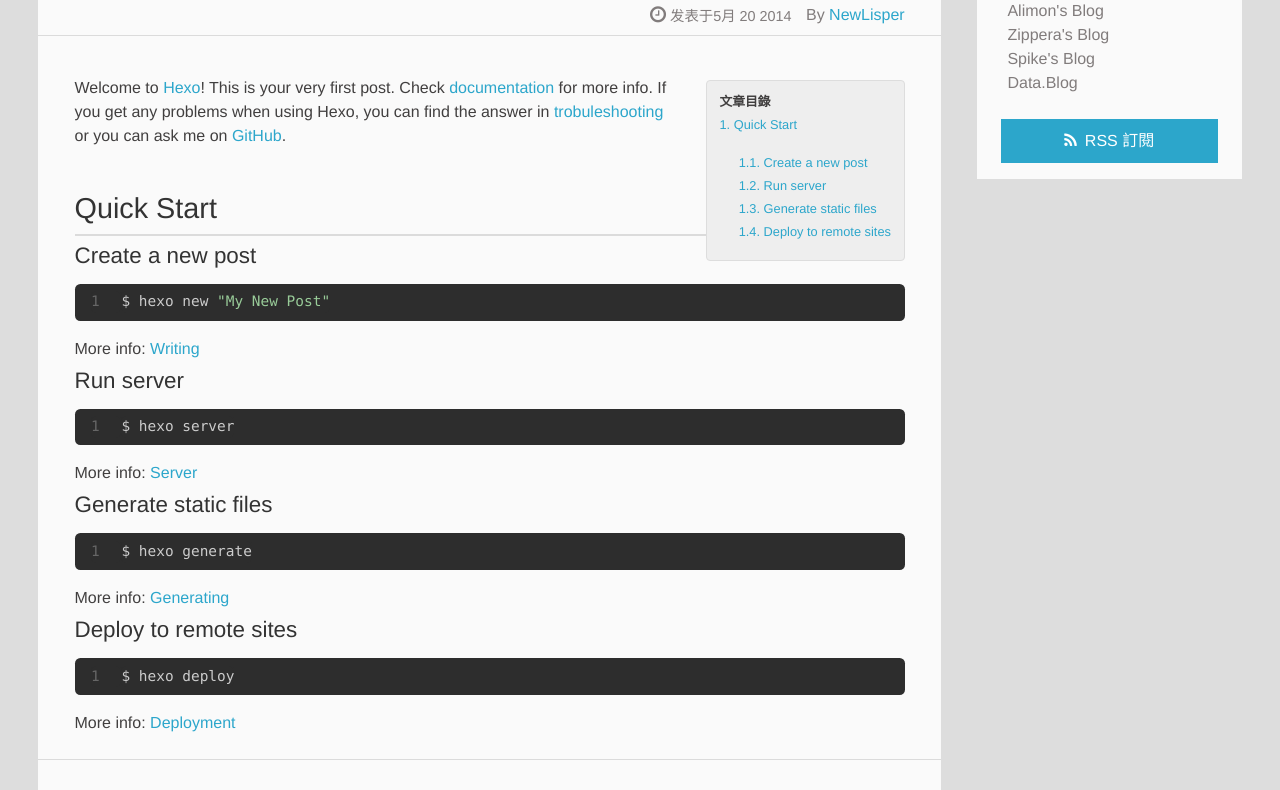
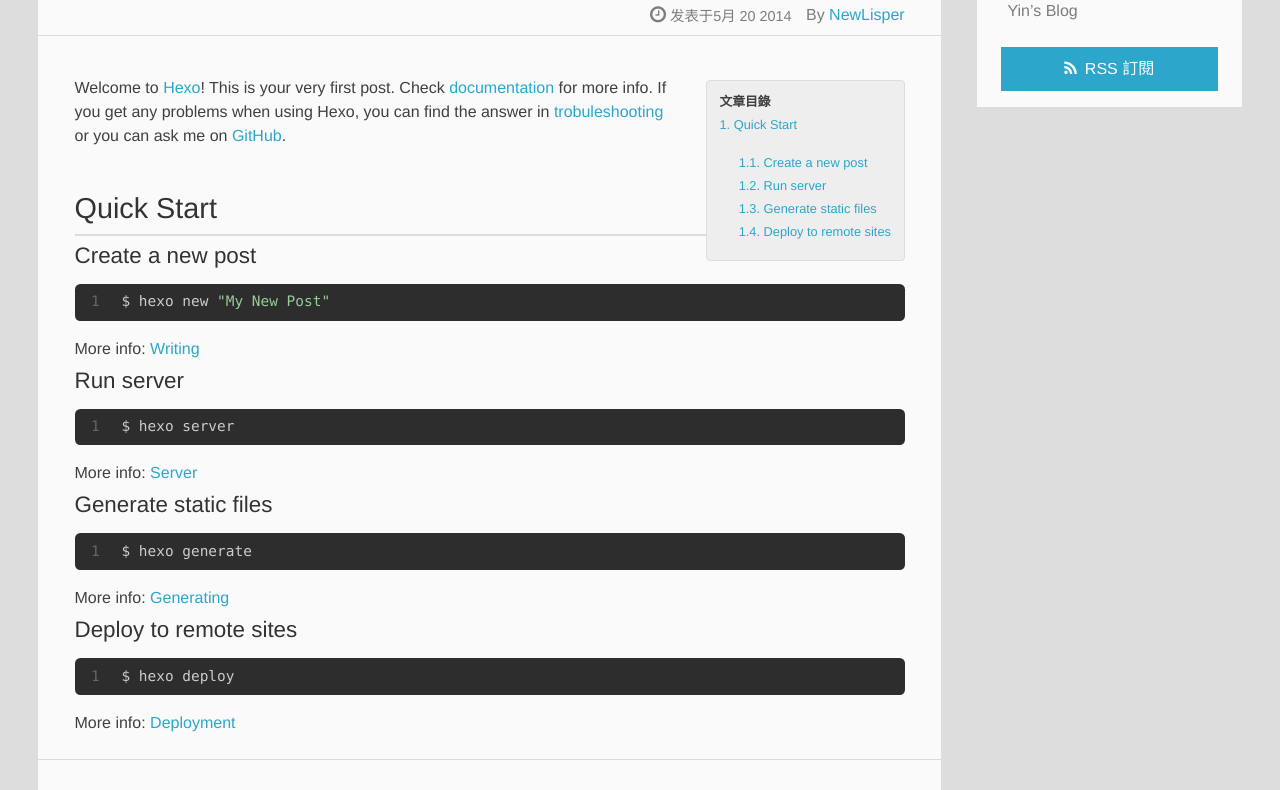
Before and after one commit to NewLisper/NewLisper.github.io, a plain HTML site: page 2014/05/20/hello-world/index.html in a window 1280 px wide. Shown: the part 281-1071 px from the top of the page. Drawn offline with nearby package versions, Linux system fonts and the light colour scheme; some packages are replaced by stand-ins of ours; a script that the page names is missing.

Commit message:
Site updated: 2014-05-20 14:17:17

```diff
--- a/2014/05/20/hello-world/index.html
+++ b/2014/05/20/hello-world/index.html
@@ -170,10 +170,7 @@
   <div class="linkslist">
   <p class="asidetitle">友情鏈接</p>
     <ul>
-      <li><a href="http://yangjian.me" target="_blank" title="YangJian">Alimon's Blog</a></li>
-      <li><a href="http://zipperary.com/" target="_blank" title="zippera">Zippera's Blog</a></li>
-      <li><a href="http://brotherb.info/" target="_blank" title="brotherb">Spike's Blog</a></li>
-      <li><a href="http://hijiangtao.github.io/" target="_blank" title="JiangTao">Data.Blog</a></li>
+      <li><a href="http://www.yinwang.org" target="_blank" title=“YinWang”>Yin’s Blog</a></li>
     </ul>
 </div>
 
```
Also changed, not shown: index.html (+1 -4 lines).
